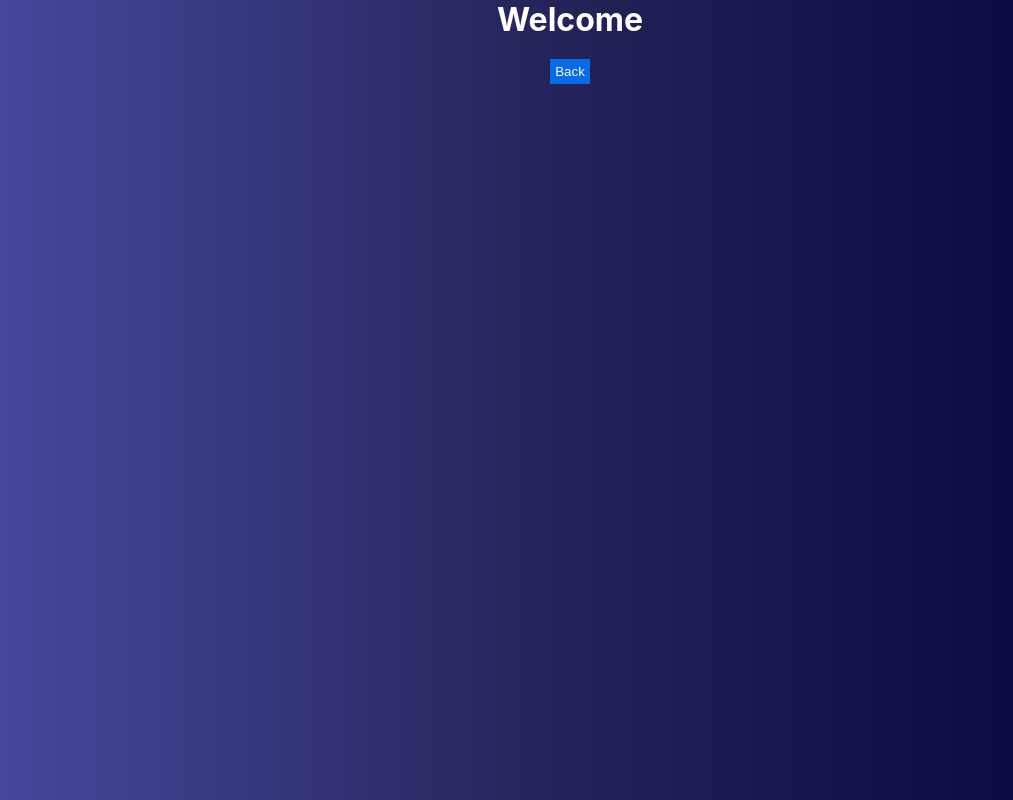
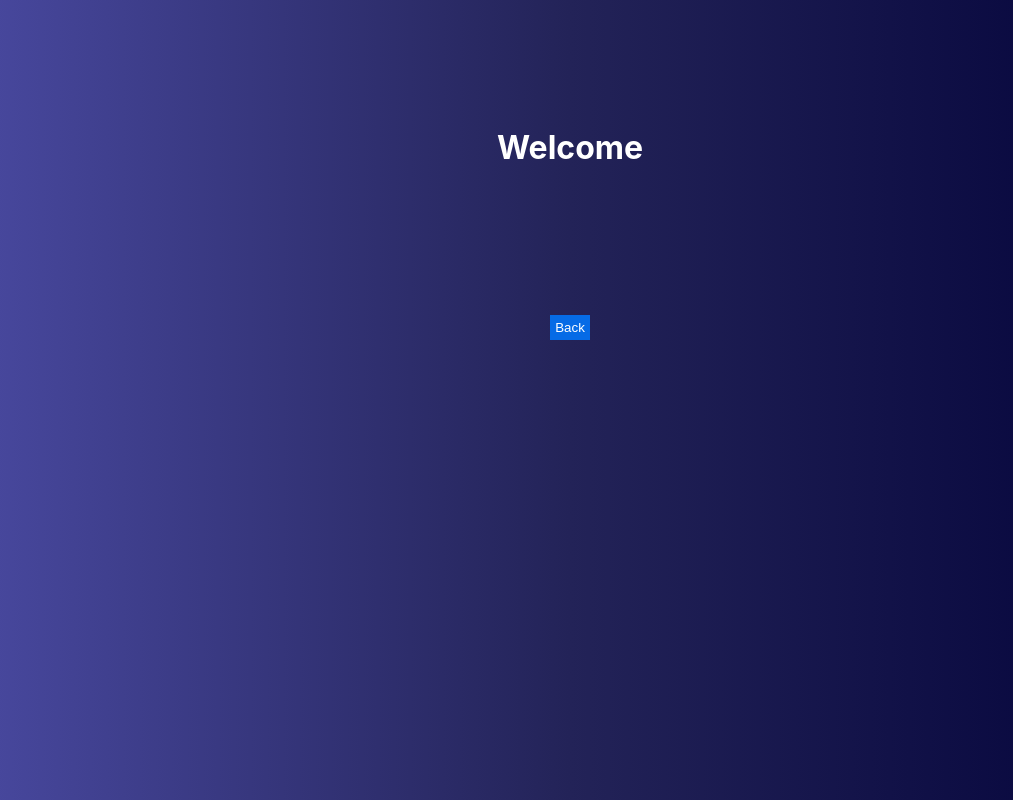
Before and after one commit to SARATHLAL-SH/mercurytask, a React (Create React App) app: page /home in a window 1280 px wide. Shown: the whole page, without its empty margins (70-1083 px from the left). Built offline with nearby package versions, Linux system fonts and the light colour scheme.

Commit message:
marginfix

```diff
--- a/src/components/HomePage/Home.css
+++ b/src/components/HomePage/Home.css
@@ -6,6 +6,8 @@
 }
 .homeUser{
     color:white;
+    margin: 10%;
+    text-align: left;
 }
 
 .homebtn{
```
